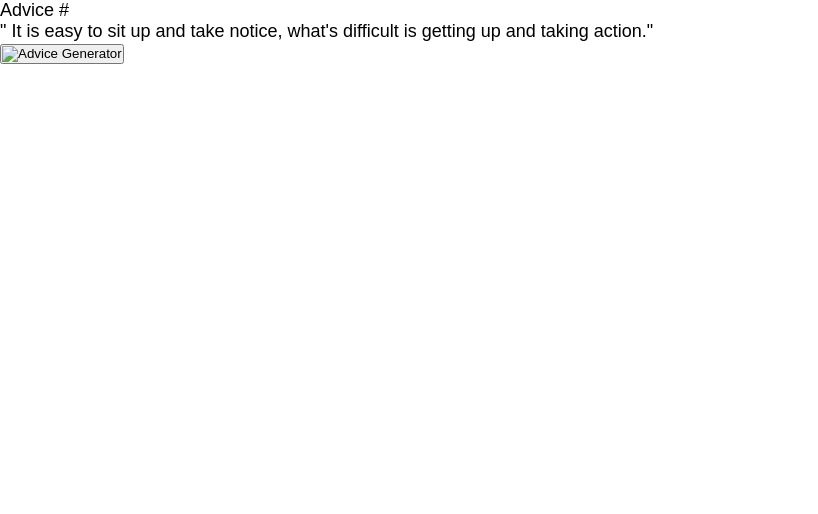
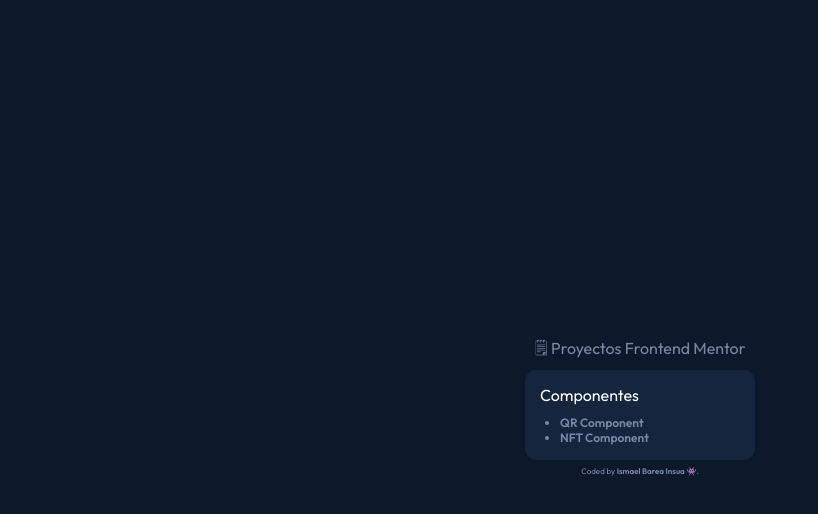
Before and after one commit to quantosh/frontend, a plain HTML site: page index.html in a window 1280 px wide. Shown: the whole page, without its empty margins (0-818 px from the left). Drawn offline with nearby package versions, Linux system fonts and the light colour scheme; files that its build step writes are made by us from their sources.

Commit message:
Add files via upload

```diff
--- a/index.html
+++ b/index.html
@@ -2,35 +2,31 @@
 <html lang="en">
 
 <head>
+  <link rel="stylesheet" type="text/css" href="styles.css" />
   <meta charset="UTF-8">
   <meta name="viewport" content="width=device-width, initial-scale=1.0">
   <!-- displays site properly based on user's device -->
-  <script src="bower_components/webcomponentsjs/webcomponents.min.js"></script>
-  <link rel="import" href="bower_components/full-width-text/full-width-text.html">
-  <link rel="stylesheet" href="main.css">
   <link rel="icon" type="image/png" sizes="32x32" href="./images/favicon-32x32.png">
-  <title>Frontend Mentor | Advice generator app</title>
+  <title>Proyectos Frontend Mentor</title>
 </head>
 
 <body>
-  <div class="advice__container">
-    <div class="advice__id" id="advice__id">
-      Advice #
+  <div class="component__wrapper">
+    <h1 class="project__tittle">🗒 Proyectos Frontend Mentor</h1>
+    <article class="item__card">
+      <header class="item__card__header">Componentes</header>
+      <section class="item__card__description">
+        <ul>
+          <li><a href="https://quantosh.netlify.app/qr-code-component-main/">QR Component</a></li>
+          <li><a href="https://quantosh.netlify.app/nft-preview-card-component-main/">NFT Component</a></li>
+        </ul>
+      </section>
+    </article>
+    <div class="attribution">
+      Coded by <a href="https://github.com/quantosh/frontend/tree/main">Ismael Barea Insua 👾</a>.
     </div>
+  </div>
 
-      <div class="advice__phrase" id="advice__phrase">"
-        <full-width-text>It is easy to sit up and take notice, what's difficult is getting up and taking
-        action."</full-width-text>
-      </div>
-
-    <div class="advice__line">
-      <div class="line-1"></div>
-    </div>
-    <button class="random__advice__button" id="random__advice__button">
-      <img src="./images/icon-dice.svg" id="advice-new" class="random__advice__button__icon" alt="Advice Generator">
-    </button>
-  </div>
-  <script src="main.js"></script>
 </body>
 
 </html>
```
